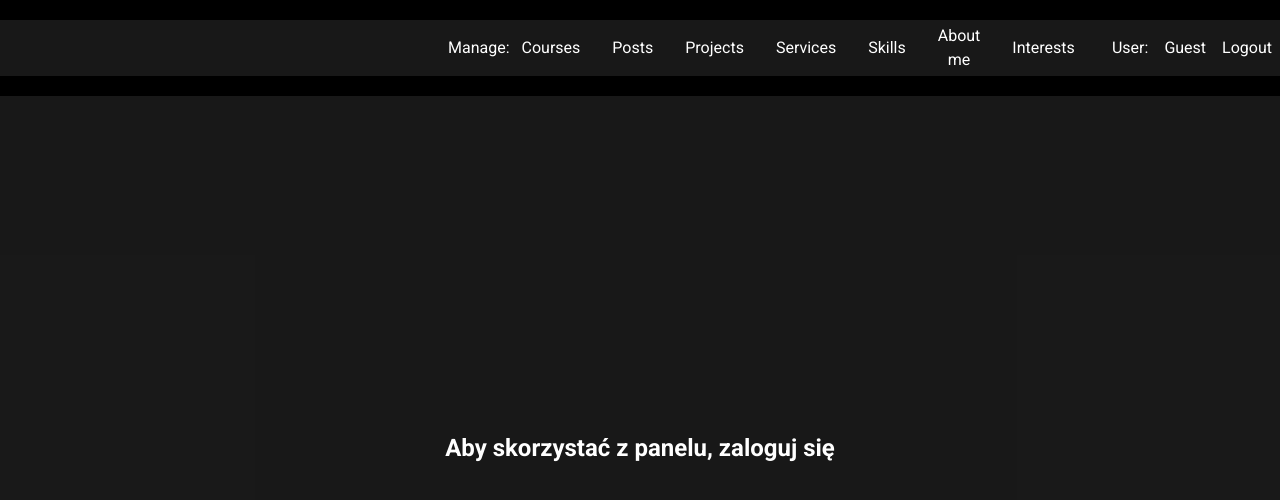
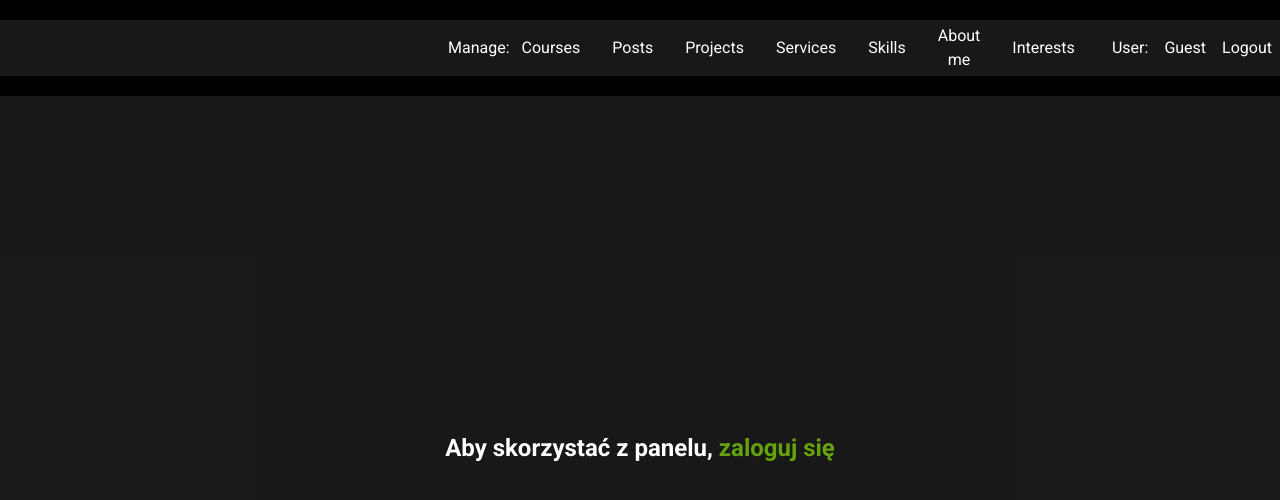
Before and after one commit to matej2314/my-portfolio, a React (Vite) app in the folder Frontend/: page /cms in a window 1280 px wide. Shown: the top 500 px of the page. Built offline with nearby package versions, Linux system fonts and the light colour scheme; no server answers.

Commit message:
Modified delete data forms and main page of cms. Added library which allows to show user friendly modals.

```diff
--- a/Frontend/package.json
+++ b/Frontend/package.json
@@ -18,7 +18,8 @@
     "react-markdown": "^9.0.1",
     "react-redux": "^9.1.2",
     "react-responsive": "^10.0.0",
-    "react-router-dom": "^6.28.0"
+    "react-router-dom": "^6.28.0",
+    "react-toastify": "^10.0.6"
   },
   "devDependencies": {
     "@eslint/js": "^9.13.0",
--- a/Frontend/src/components/cms/CmsMainPage.jsx
+++ b/Frontend/src/components/cms/CmsMainPage.jsx
@@ -58,7 +58,13 @@ export default function CmsMainPage() {
                 <main className={cmsPages.mainPage.main}>
                     <CmsMenu handleSelected={handleSelected} />
                     <div className={cmsPages.mainPage.parWrapper}>
-                        <p className={cmsPages.mainPage.paragraph}>Aby skorzystać z panelu, <Link to="/login_admin" className="hover:text-lime-600">zaloguj się</Link></p>
+                        <p className={cmsPages.mainPage.paragraph}>
+                            Aby skorzystać z panelu, <Link to="/login_admin"
+                                className="text-lime-600 hover:text-white"
+                            >
+                                zaloguj się
+                            </Link>
+                        </p>
                     </div>
 
                 </main>
--- a/Frontend/src/components/cms/cms-components/data-forms/delete-forms/DeleteAbout.jsx
+++ b/Frontend/src/components/cms/cms-components/data-forms/delete-forms/DeleteAbout.jsx
@@ -19,6 +19,7 @@ export default function DeleteAbout({ descData, onClose }) {
             await sendRequest({
                 url: deleteAboutUrl,
                 data: { id: id },
+                method: "DELETE",
             });
 
         } catch (error) {
--- a/Frontend/src/components/cms/cms-components/data-forms/delete-forms/DeleteInterest.jsx
+++ b/Frontend/src/components/cms/cms-components/data-forms/delete-forms/DeleteInterest.jsx
@@ -21,6 +21,7 @@ export default function DeleteInterest(interestData, onClose) {
         try {
             await sendRequest({
                 url: deleteInterestUrl,
+                method: "DELETE",
                 data: { id: interestId, interestName: interestName },
             });
 
```
Also changed, not shown: 1 other file (tests, documents, lock files or other folders).
